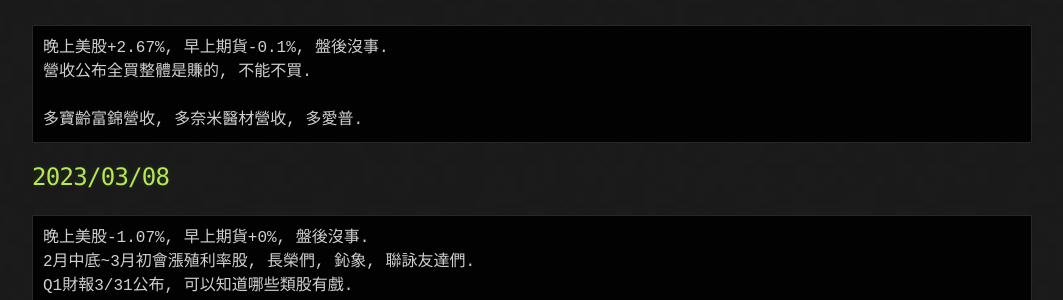
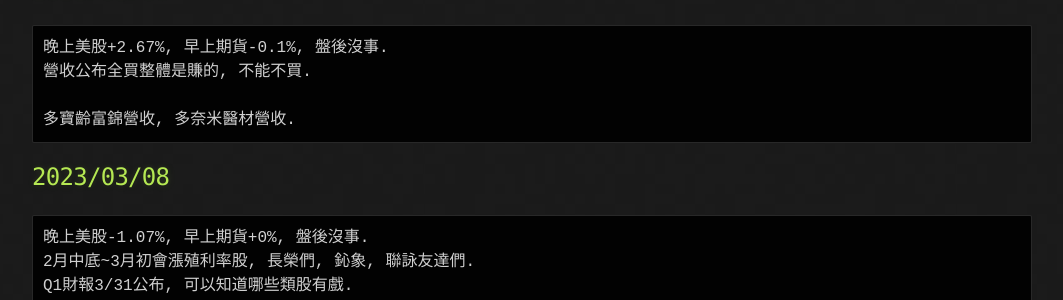
Before and after one commit to lepg5487/Stock_God, a Jekyll site: the page built from index.md, in a window 1280 px wide and 900 px high, scrolled down 468 px. Shown: the part 221-521 px from the top of the window, without its empty margins (108-1171 px from the left). Built offline with Jekyll 4.4.1, drawn with Linux system fonts in a browser that asks for light colours; our own code applies the rules of GitHub Pages for plain Markdown files.

Commit message:
Update index.md

````diff
--- a/index.md
+++ b/index.md
@@ -27,7 +27,7 @@ layout: testlayouts
 晚上美股+2.67%, 早上期貨-0.1%, 盤後沒事.
 營收公布全買整體是賺的, 不能不買.
 
-多寶齡富錦營收, 多奈米醫材營收, 多愛普.
+多寶齡富錦營收, 多奈米醫材營收.
 ```
 
 ## 2023/03/08
````
